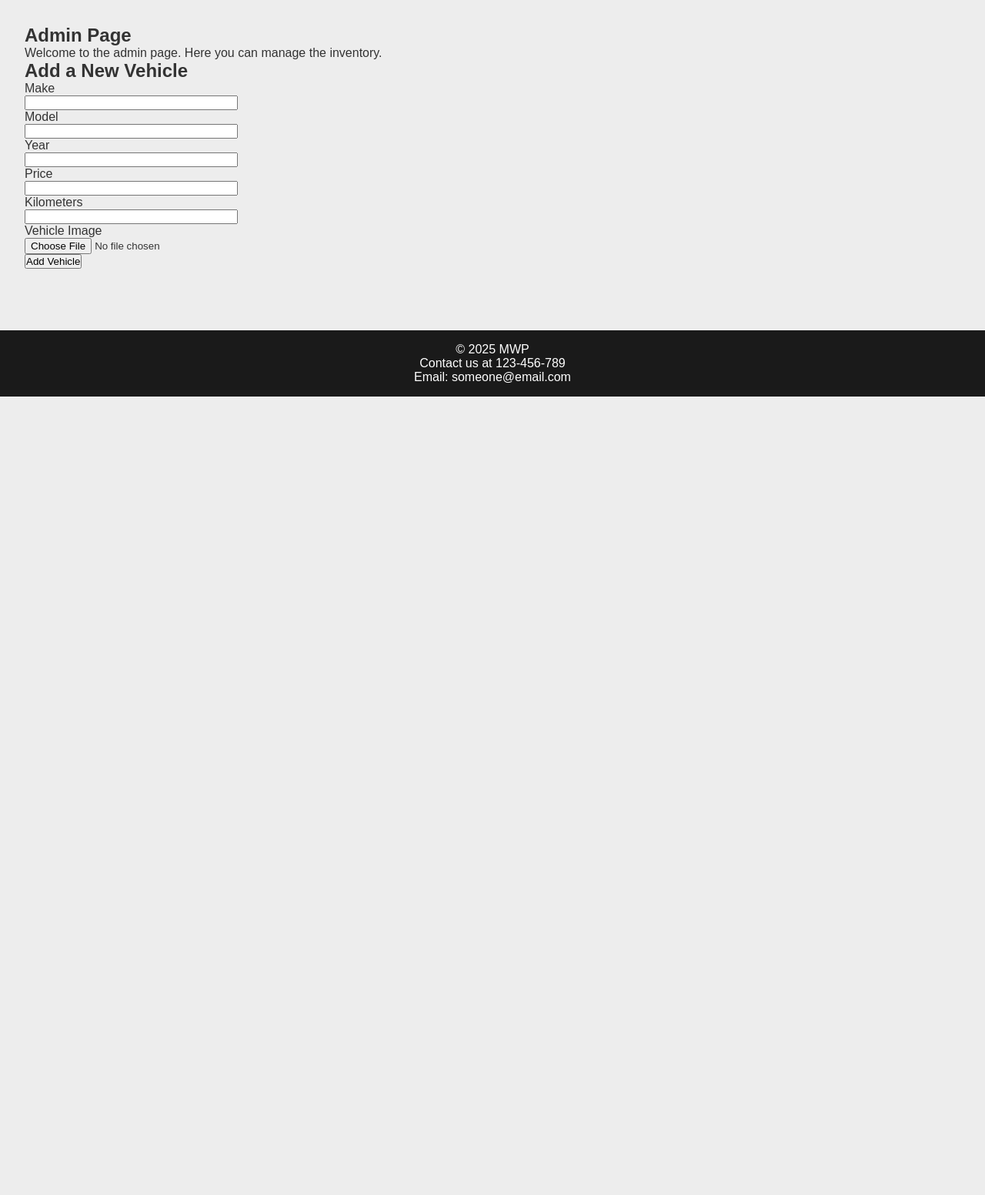
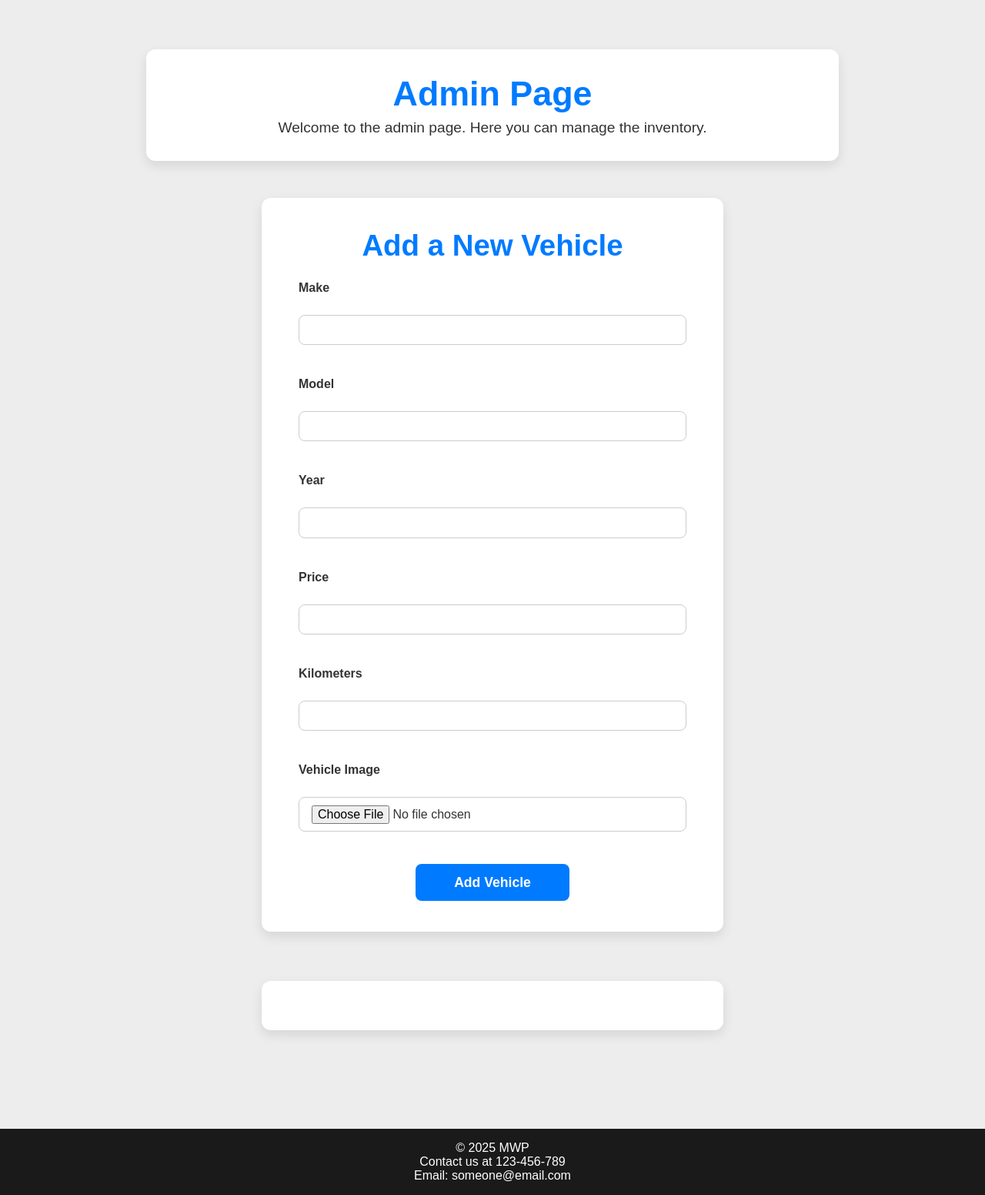
Before and after one commit to maroyanp/aa_auto_sales, a Flask app: page /addInventory in a window 1280 px wide. Shown: the part 60-1612 px from the top of the page at 77% size. Before the commit the page ends 575 px from the top, so only its background shows below. Run offline with Flask 3, Linux system fonts and the light colour scheme; a user stored in the database is signed in; some libraries are stand-ins or nearby versions.

Commit message:
added style for addinventory

```diff
--- a/static/styles/style.css
+++ b/static/styles/style.css
@@ -496,3 +496,134 @@
     cursor: default;
     transition: all 0.3s ease;
 }
+
+
+/*
+############################
+Style for add inventory
+############################
+*/
+
+/* Admin page intro */
+.admin-intro {
+    max-width: 900px;
+    margin: 2rem auto 3rem;
+    background-color: #fff;
+    padding: 2rem 3rem;
+    border-radius: 12px;
+    box-shadow: 0 6px 15px rgba(0,0,0,0.1);
+    text-align: center;
+    color: #333;
+}
+
+.admin-intro h1 {
+    font-size: 2.8rem;
+    margin-bottom: 0.5rem;
+    color: #007BFF;
+}
+
+.admin-intro p {
+    font-size: 1.2rem;
+}
+
+/* Add Car Section */
+.add-car {
+    max-width: 600px;
+    background-color: #fff;
+    margin: 0 auto 4rem;
+    padding: 2.5rem 3rem;
+    border-radius: 12px;
+    box-shadow: 0 6px 15px rgba(0,0,0,0.1);
+}
+
+.add-car h2 {
+    font-size: 2.4rem;
+    margin-bottom: 1.5rem;
+    color: #007BFF;
+    text-align: center;
+}
+
+/* Form Styling */
+form {
+    display: flex;
+    flex-direction: column;
+    gap: 1.5rem;
+}
+
+.form-group {
+    display: flex;
+    flex-direction: column;
+}
+
+.form-group label {
+    font-weight: 600;
+    margin-bottom: 0.5rem;
+    color: #333;
+}
+
+.form-group input[type="text"],
+.form-group input[type="number"],
+.form-group input[type="file"],
+.form-group select,
+.form-group textarea {
+    padding: 0.6rem 1rem;
+    font-size: 1rem;
+    border: 1.8px solid #ccc;
+    border-radius: 8px;
+    transition: border-color 0.3s ease;
+}
+
+.form-group input[type="text"]:focus,
+.form-group input[type="number"]:focus,
+.form-group input[type="file"]:focus,
+.form-group select:focus,
+.form-group textarea:focus {
+    border-color: #007BFF;
+    outline: none;
+    background-color: #fff;
+}
+
+.error {
+    color: #e74c3c;
+    font-size: 0.85rem;
+    margin-top: 0.3rem;
+}
+
+/* Submit Button */
+.form-group input[type="submit"],
+.form-group button {
+    background-color: #007BFF;
+    color: white;
+    padding: 0.85rem 1.8rem;
+    border: none;
+    border-radius: 8px;
+    font-size: 1.1rem;
+    font-weight: 700;
+    cursor: pointer;
+    transition: background-color 0.3s ease;
+    align-self: center;
+    width: 50%;
+    max-width: 200px;
+}
+
+.form-group input[type="submit"]:hover,
+.form-group button:hover {
+    background-color: #0056b3;
+}
+
+/* Delete section placeholder */
+.del-car {
+    max-width: 600px;
+    margin: 0 auto 3rem;
+    padding: 2rem 3rem;
+    background-color: #fff;
+    border-radius: 12px;
+    box-shadow: 0 6px 15px rgba(0,0,0,0.1);
+    text-align: center;
+    color: #333;
+}
+
+.del-car h1 {
+    font-size: 2rem;
+    color: #d9534f;
+}
```
